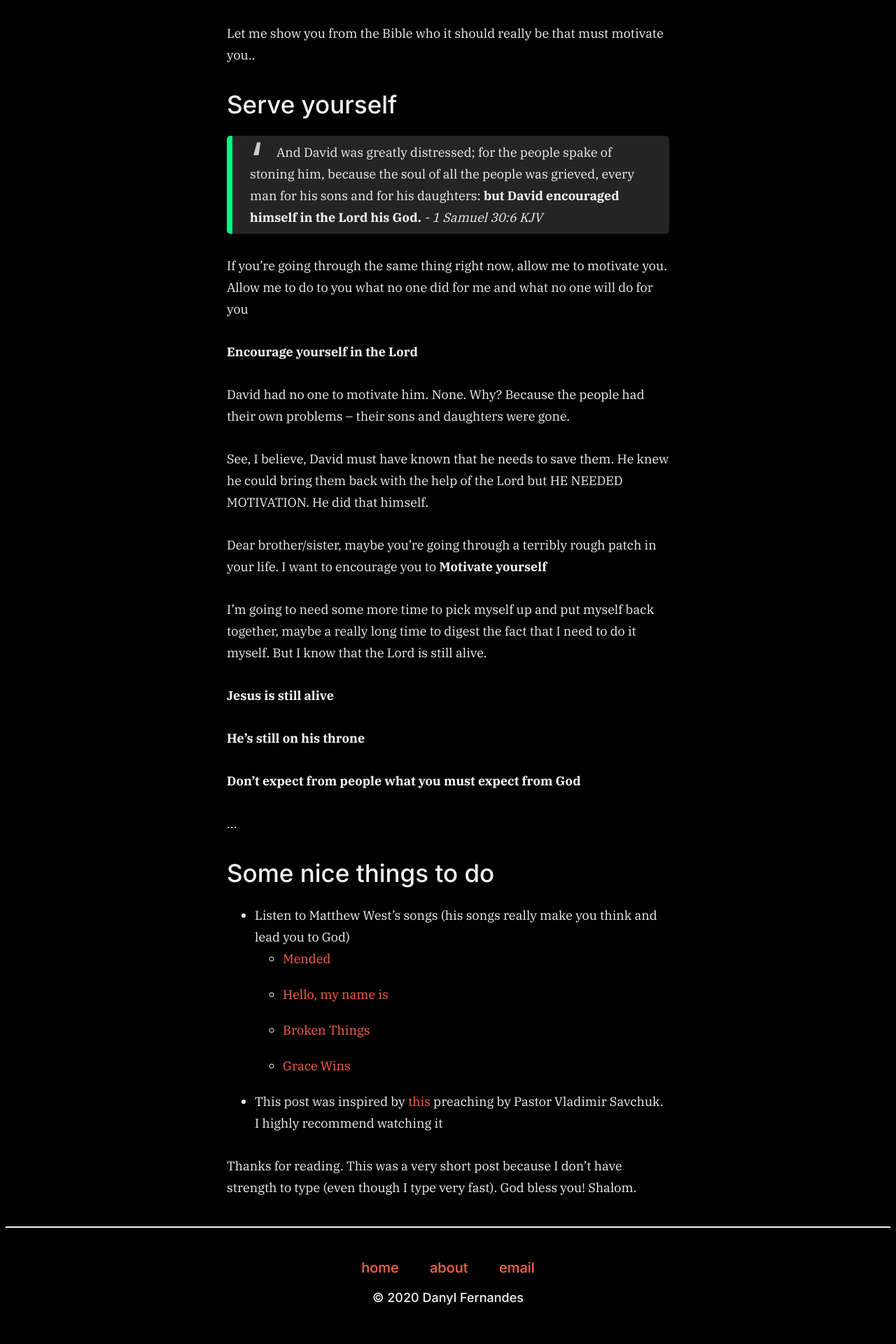
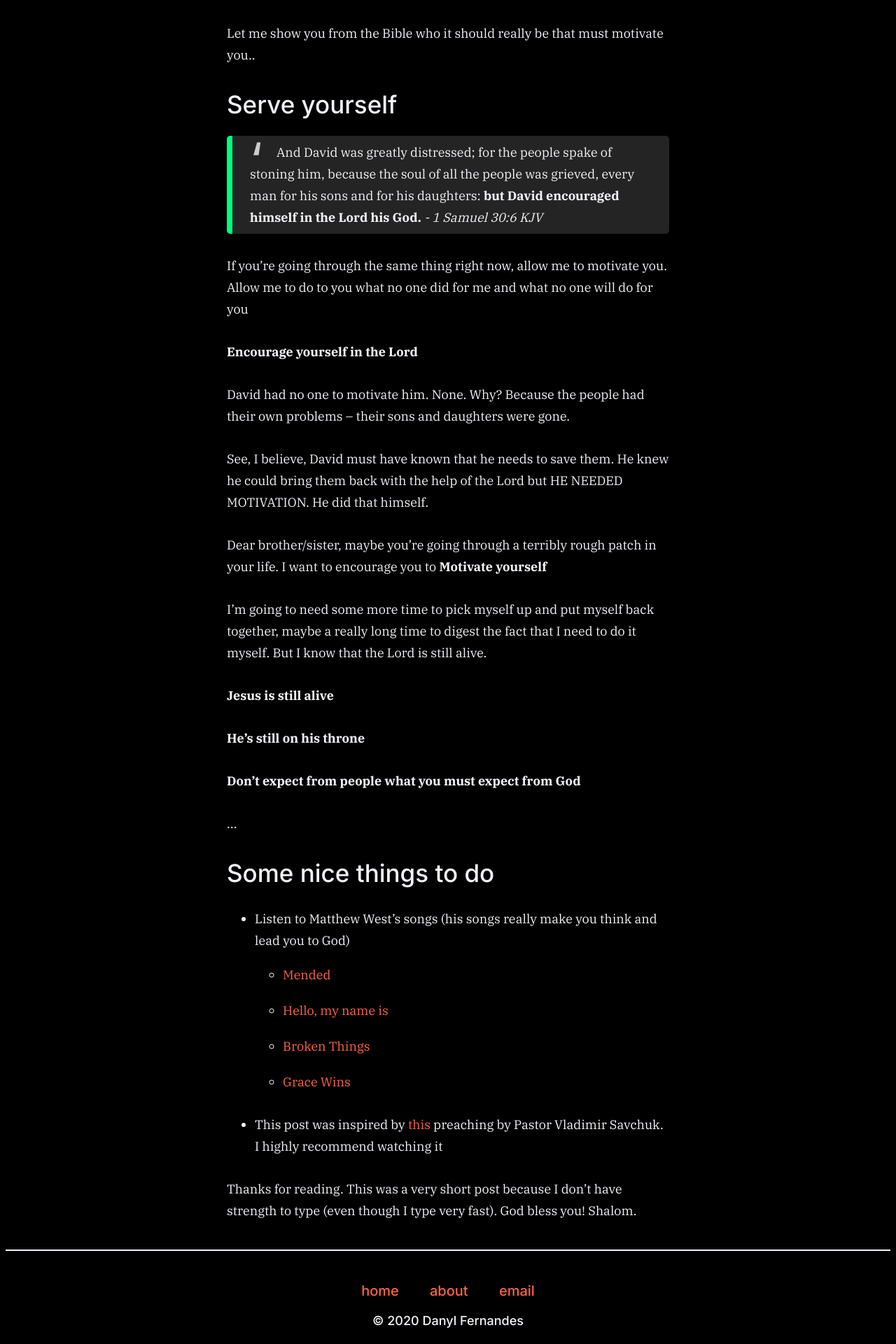
Before and after one commit to gitryder/jekyll-dan-page, a Jekyll site: the page built from _posts/bible/2020-05-18-Motivate-Yourself.md, in a window 1280 px wide. Shown: the part 2127-4047 px from the top of the page at 70% size. Built offline with Jekyll 4.4.1, drawn with Linux system fonts in a browser that asks for light colours; emoji names are drawn with the system emoji font; before the commit the page ends 4014 px from its top, so only the background shows below that.

Commit message:
Change excerpt

```diff
--- a/_posts/bible/2020-05-18-Motivate-Yourself.md
+++ b/_posts/bible/2020-05-18-Motivate-Yourself.md
@@ -27,8 +29,8 @@ For over a month now I've been on a run - running from myself, running from the
 
 I was crying out in my spirit longing for one person that could try to talk to me; get to understand what the problem and also explain my problem to me because sadly I don't exactly know my own problem.
 
-* I wanted just that one person that could motivate me again. I felt my strength would come back if someone gave me a tight hug and allowed me to cry endlessly upon their shoulders.
-* I wanted someone to tell me that I'm going t
+- I wanted just that one person that could motivate me again. I felt my strength would come back if someone gave me a tight hug and allowed me to cry endlessly upon their shoulders.
+- I wanted someone to tell me that I'm going t
 
 Crying actually helps a lot, man. A lot. But there's a point where you don't have energy for that too. But, enough about me, let's talk about you...
 
@@ -36,13 +38,13 @@ Crying actually helps a lot, man. A lot. But there's a point where you don't hav
 
 > Alone you have come, alone you shall go
 
-We humans inherently find someone to blame and that person is never ourselves. We *blame* people because we *expect* from those people.
+We humans inherently find someone to blame and that person is never ourselves. We _blame_ people because we _expect_ from those people.
 
-* I blamed people too
-* "Why couldn't God reveal my situation, my problem, my battle with somebody", I asked
-* I blamed people for not hearing God
+- I blamed people too
+- "Why couldn't God reveal my situation, my problem, my battle with somebody", I asked
+- I blamed people for not hearing God
 
-* I blamed some people for not motivating me. But, Little did this lad understand that people aren't obliged to motivate anyone, neither by love nor by responsibility.
+- I blamed some people for not motivating me. But, Little did this lad understand that people aren't obliged to motivate anyone, neither by love nor by responsibility.
 
 So, please dear brother/sister don't blame anyone. Not even your closest ones. Alone you have come, alone you shall go. People have their own problems too, they're too busy.
 
@@ -50,7 +52,7 @@ Let me show you from the Bible who it should really be that must motivate you..
 
 ### Serve yourself
 
-> And David was greatly distressed; for the people spake of stoning him, because the soul of all the people was grieved, every man for his sons and for his daughters: **but David encouraged himself in the Lord his God.** *- 1 Samuel 30:6 KJV*
+> And David was greatly distressed; for the people spake of stoning him, because the soul of all the people was grieved, every man for his sons and for his daughters: **but David encouraged himself in the Lord his God.** _- 1 Samuel 30:6 KJV_
 
 If you're going through the same thing right now, allow me to motivate you. Allow me to do to you what no one did for me and what no one will do for you
 
@@ -74,12 +76,13 @@ I'm going to need some more time to pick myself up and put myself back together,
 
 ### Some nice things to do
 
-* Listen to Matthew West's songs (his songs really make you think and lead you to God)
-  * [Mended](https://www.youtube.com/watch?v=-Otg-5p7qug)
-  * [Hello, my name is](https://www.youtube.com/watch?v=ZuJWQzjfU3o&pbjreload=10)
-  * [Broken Things](https://www.youtube.com/watch?v=WdUu6ZsdVfM)
-  * [Grace Wins](https://www.youtube.com/watch?v=9JXl1czvh7g)
+- Listen to Matthew West's songs (his songs really make you think and lead you to God)
 
-* This post was inspired by [this](https://www.youtube.com/watch?v=BUxLONVh6Us) preaching by Pastor Vladimir Savchuk. I highly recommend watching it
+  - [Mended](https://www.youtube.com/watch?v=-Otg-5p7qug)
+  - [Hello, my name is](https://www.youtube.com/watch?v=ZuJWQzjfU3o&pbjreload=10)
+  - [Broken Things](https://www.youtube.com/watch?v=WdUu6ZsdVfM)
+  - [Grace Wins](https://www.youtube.com/watch?v=9JXl1czvh7g)
+
+- This post was inspired by [this](https://www.youtube.com/watch?v=BUxLONVh6Us) preaching by Pastor Vladimir Savchuk. I highly recommend watching it
 
 Thanks for reading. This was a very short post because I don't have strength to type (even though I type very fast). God bless you! Shalom.
```
Also changed, not shown: other parts of _posts/bible/2020-05-18-Motivate-Yourself.md (+5 -3 lines).
